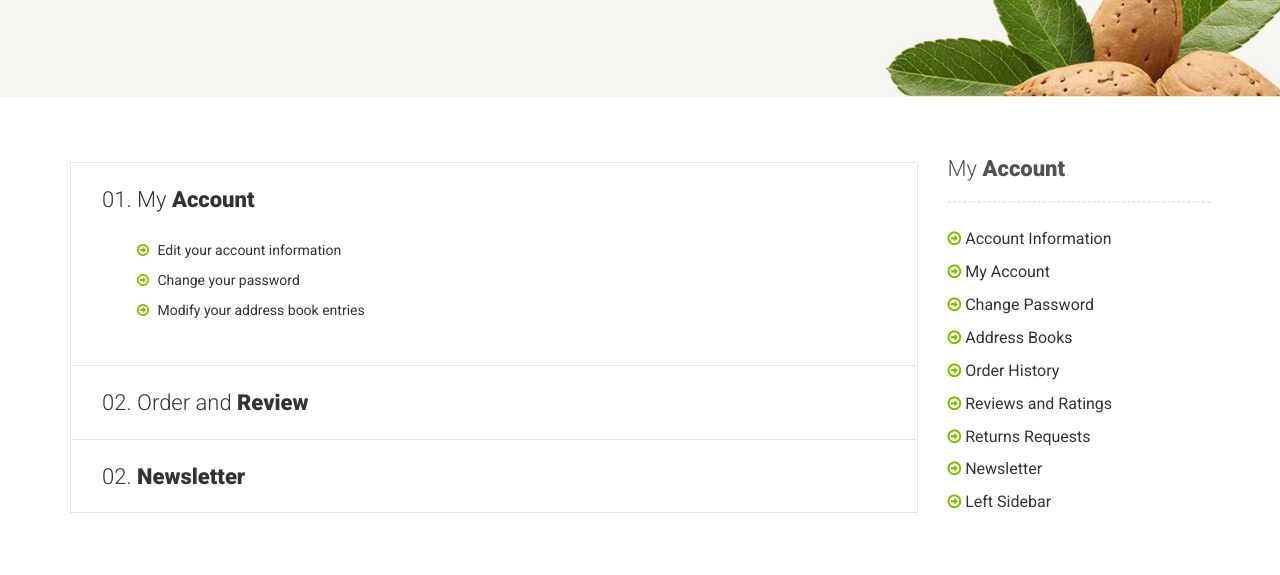
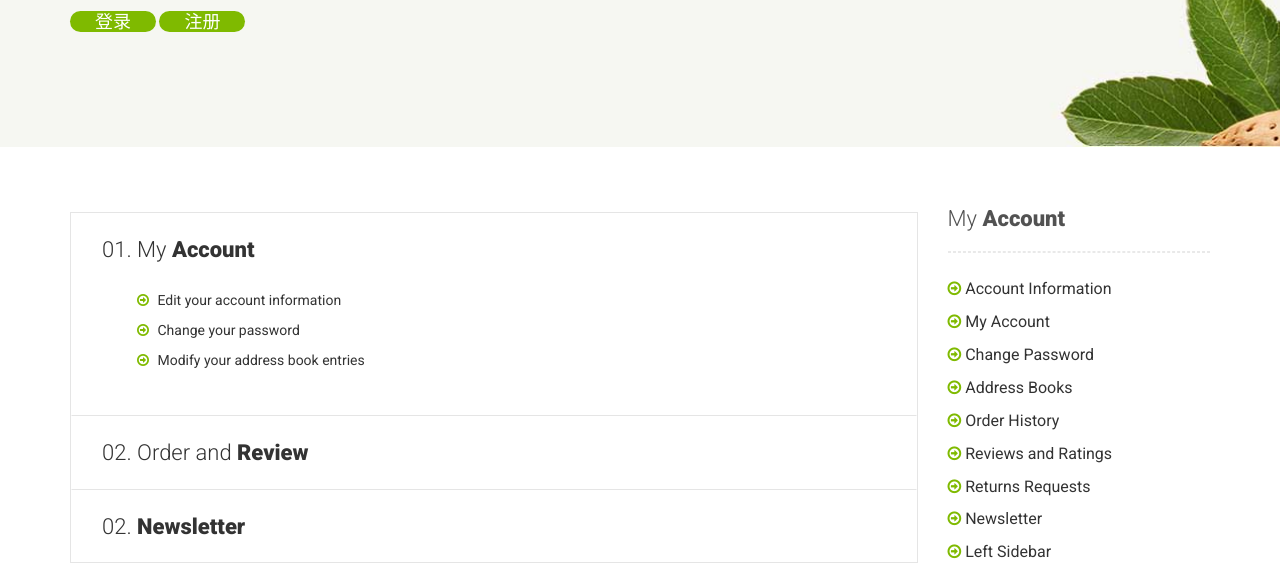
Before and after one commit to gerryhjs/marketWeb, a plain HTML site: page my-account.html in a window 1280 px wide. Shown: the part 279-854 px from the top of the page. Drawn offline with Linux system fonts and the light colour scheme.

Commit message:
2、增加两个按钮（注册&登录），每个按钮添加空白网页超链接（my-acount）

```diff
--- a/my-account.html
+++ b/my-account.html
@@ -277,6 +277,8 @@
                         <ol class="breadcrumb breadcrumb-menubar">
                             <li> <a href="#"> Home </a> my account  </li>
                         </ol>
+                        <a class="theme-btn upper-text" href="index.html">登录</a>
+                        <a class="theme-btn upper-text" href="index.html">注册</a>
                     </div>
                 </div>
             </section>
```
